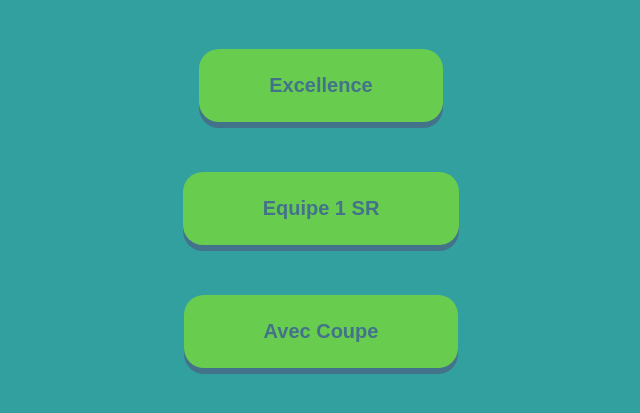
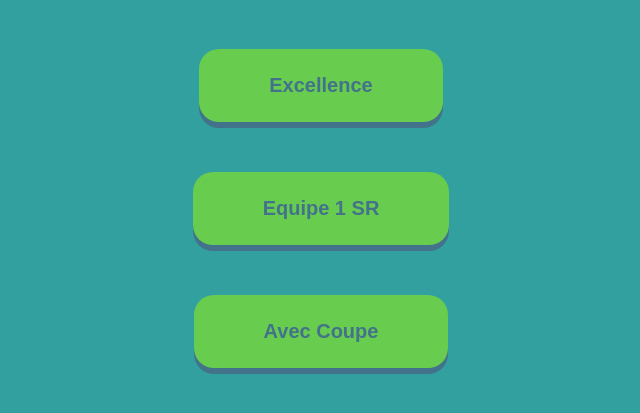
Before and after one commit to scanbasketng/scanu18, a plain HTML site: page index.html in a window 1280 px wide. Shown: the part 147-560 px from the top of the page, without its empty margins (319-959 px from the left). Drawn offline with Linux system fonts and the light colour scheme.

Commit message:
Update index.html

```diff
--- a/index.html
+++ b/index.html
@@ -23,7 +23,7 @@ body {
     font-size: 20px;
     font-weight: bold;
     color: rgb(67, 114, 139);
-    padding: 25px 80px;
+    padding: 25px 70px;
     background: #68cc4f;
     outline: none;
     border: none;
```
